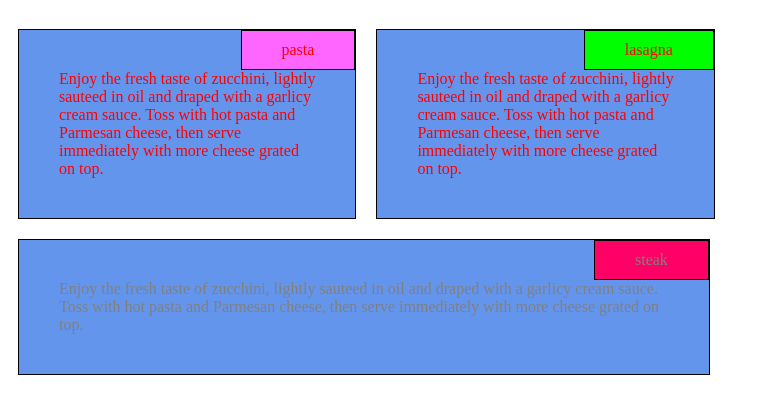
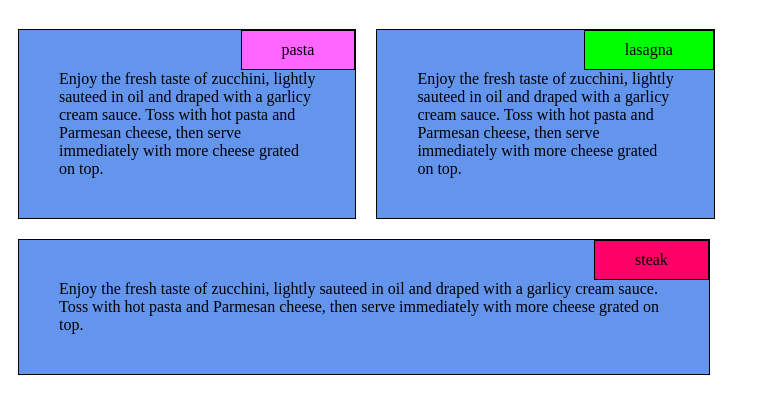
Before and after one commit to marronk/webdev, a plain HTML site: page module2-solution/index.html in a window 768 px wide. Shown: the part 61-474 px from the top of the page. Drawn offline with Linux system fonts and the light colour scheme.

Commit message:
Update mystyle.css

```diff
--- a/module2-solution/css/mystyle.css
+++ b/module2-solution/css/mystyle.css
@@ -74,7 +74,11 @@ h1 {text-align: center;
       right: 0px;
       background-color: #ff0066;}
 
- @media (min-width: 992px) and (max-width: 1280px)  {
+.container {margin-left:10px:}
+
+
+
+@media (min-width: 992px) and (max-width: 1280px)  {
 
 
   .cont1{
@@ -89,9 +93,9 @@ h1 {text-align: center;
 
 @media (min-width: 768px) and (max-width: 991px) {
 
-   .cont1{ width: 45% ; color: red}
-   .cont2{ width: 45% ; color: red}
-   .cont3 { width: 92%; color: gray }
+   .cont1{ width: 45% ;}
+   .cont2{ width: 45% ;}
+   .cont3 { width: 92%;}
 
  }
 
```
